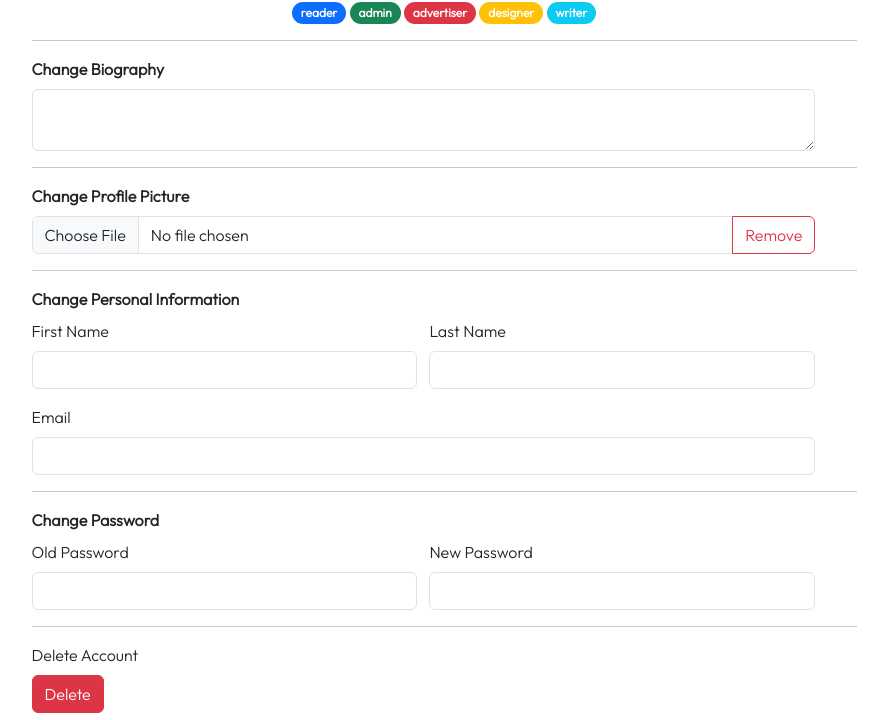
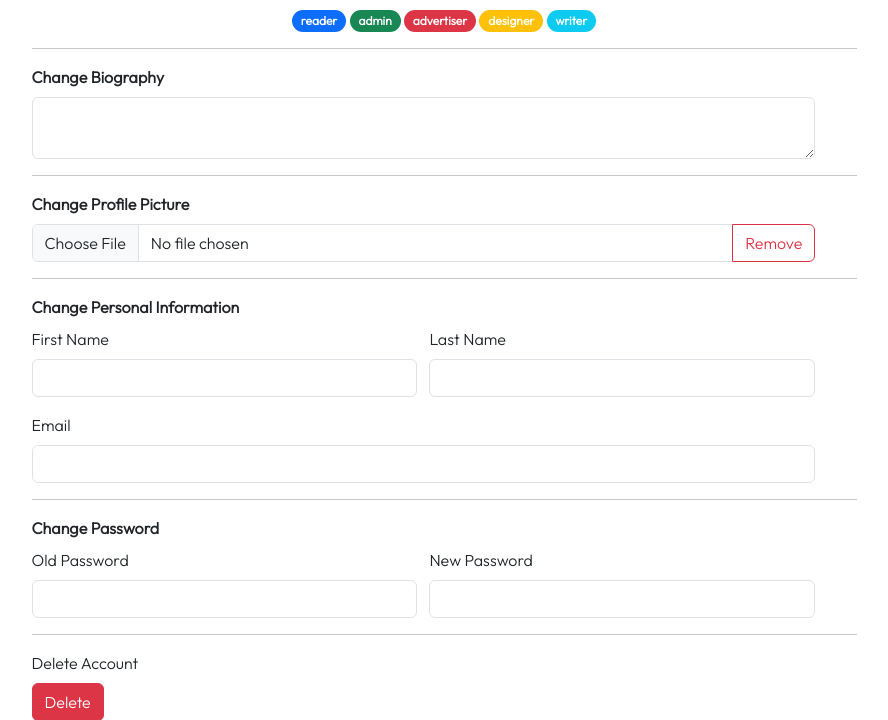
Before and after one commit to jennaluz/BlogBase, a PHP site: page /settings.php?username=chad_flemmington in a window 1280 px wide. Shown: the part 361-1081 px from the top of the page, without its empty margins (196-1084 px from the left). Run offline with PHP 8.4, Linux system fonts and the light colour scheme; data comes from the database, SQL or seed files in the repository; data that the repository does not hold is empty; some web fonts are replaced.

Commit message:
JP Update spacing

```diff
--- a/content/settings.php
+++ b/content/settings.php
@@ -61,10 +61,10 @@ $roles_str = json_encode($roles_arr);
 
                 <div class="col-9 mx-auto">
                     <ul class="list-inline text-xxl-start text-center">
-                        <li class="list-inline-item m-0">
+                        <li class="list-inline-item m-0 me-2">
                             <div class="display-6"><?php echo $user_info['username']; ?></div>
                         </li>
-                        <li class="list-inline-item align-text-bottom" id="role-list">
+                        <li class="list-inline-item align-text-bottom mt-2" id="role-list">
                             <ul class="list-inline">
                                 <li class="list-inline-item me-0">
                                     <button class="btn badge bg-primary rounded-pill role-badge">reader</button>
```
